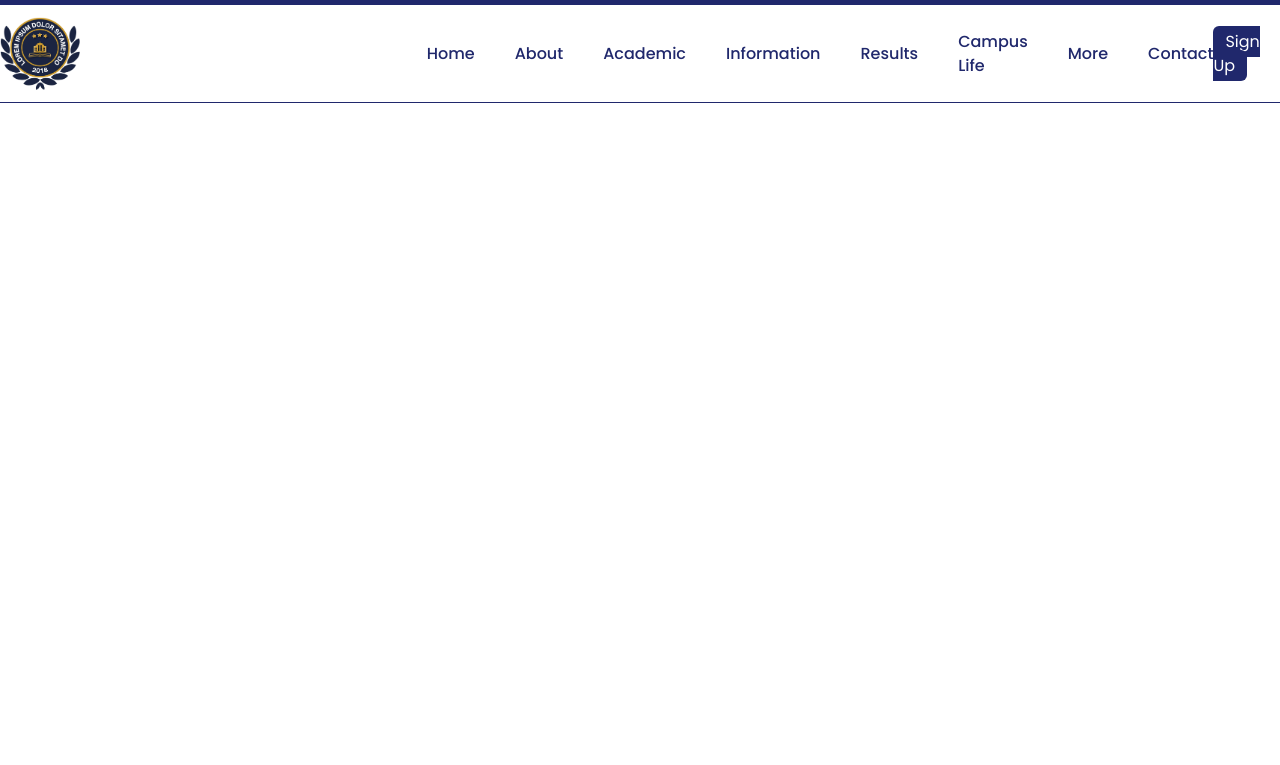
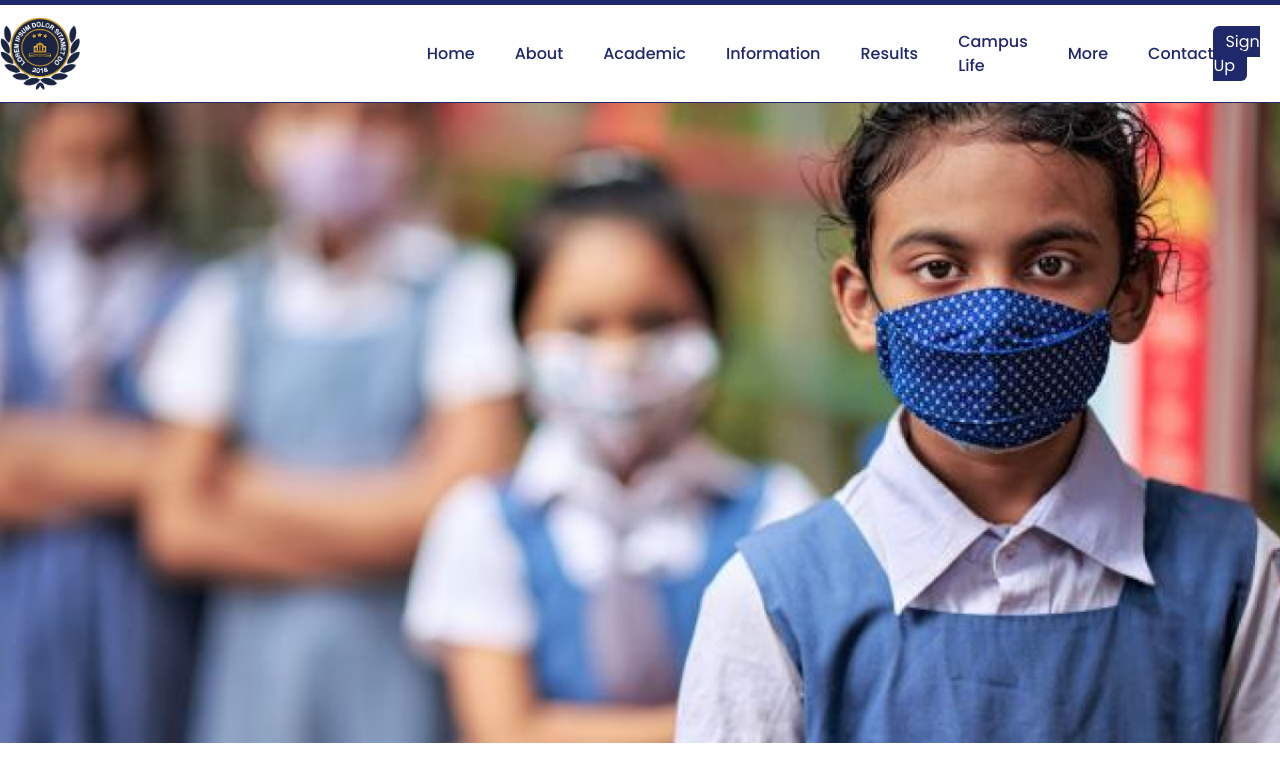
Before and after one commit to softwarebuildersltd/schoolManagement, a website: page index.html in a window 1280 px wide. Shown: the part 35-800 px from the top of the page. Drawn offline with nearby package versions, Linux system fonts and the light colour scheme.

```diff
--- a/index.html
+++ b/index.html
@@ -175,6 +175,13 @@
         </div>
       </div>
     </nav>
+    <!-- =============================Header-end============== -->
+
+    <!-- =================Hero-setion start================ -->
+
+    <div class="hero" style="background-image: url('./img/Hero.jpg')"></div>
+
+    <!-- =================Hero-setion end================ -->
 
     <!-- Exetrenal JS -->
     <script src="./js/jquery.js"></script>
--- a/src/style.css
+++ b/src/style.css
@@ -30,3 +30,9 @@
 .dropdown_1:hover .sub_menu {
   display: block;
 }
+
+.hero {
+  background-size: cover;
+  background-position: center center;
+  height: 80vh;
+}
```
Also changed, not shown: dist/output.css, img/Hero.jpg (added).
